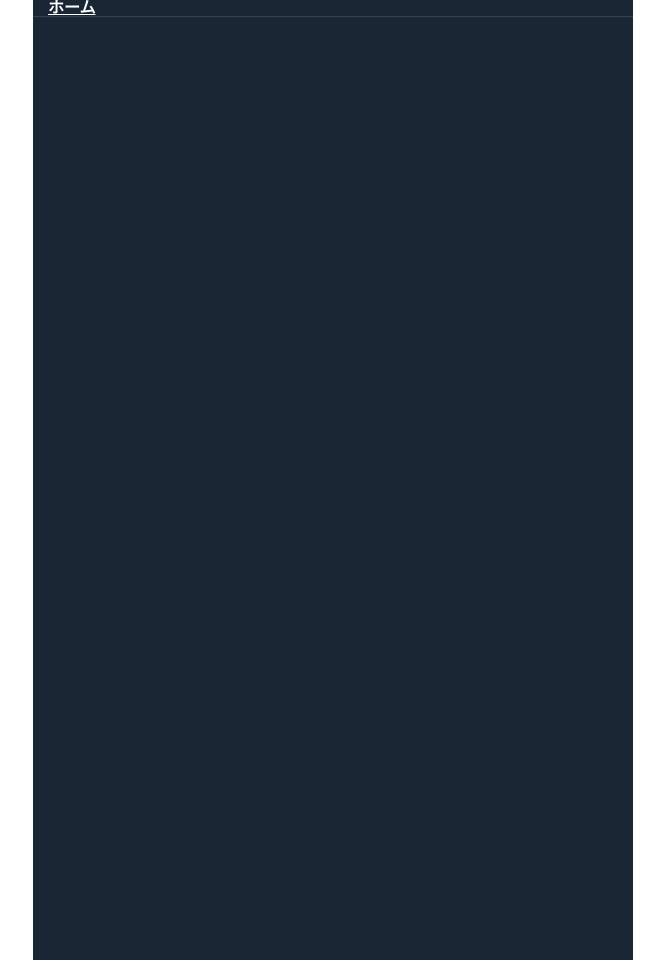
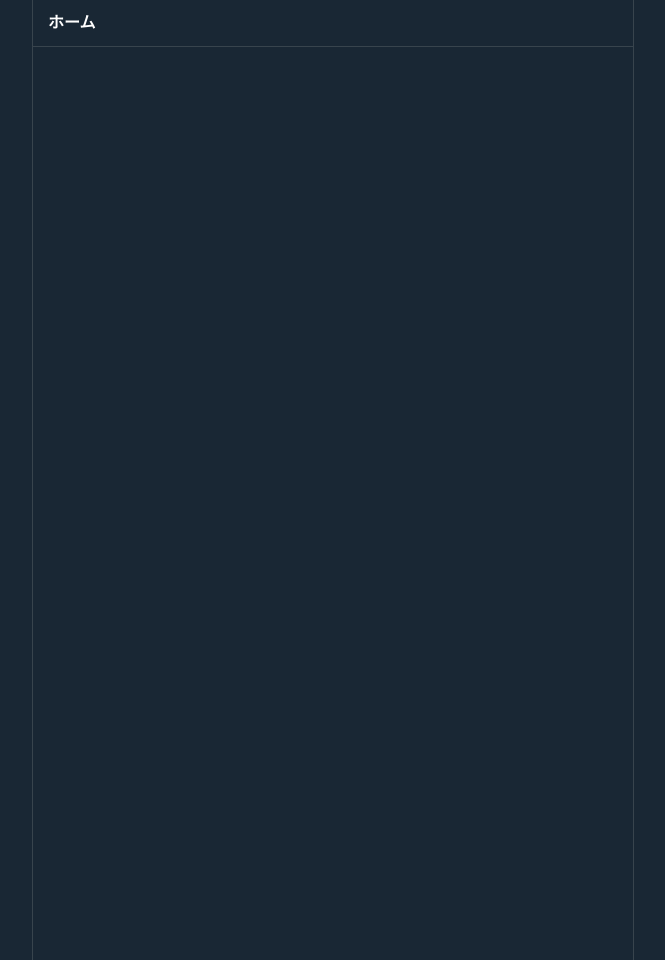
Before and after one commit to KotaIshimatsu/Twitter-replication, a plain HTML site: page index.html in a window 1280 px wide. Shown: the whole page, without its empty margins (307-972 px from the left). Drawn offline with nearby package versions, Linux system fonts and the light colour scheme.

Commit message:
no message

```diff
--- a/css/style.css
+++ b/css/style.css
@@ -1,17 +1,22 @@
+#wrapper {
+    background-color: #192734;
+}
 main {
     max-width: 600px;
     min-height: 960px;
     height: auto;
     margin: 0 auto;
-    background-color: #192734;
+    border-right: 1px solid #38444D;
+    border-left: 1px solid #38444D;
 }
 #home {
     border-bottom: 1px solid #38444D;
 }
 #home h3 {
-    padding: 0 15px;
+    padding: 15px;
 }
 #home h3 a {
     display: block;
     color: #ffffff;
+    text-decoration: none;
 }
--- a/index.html
+++ b/index.html
@@ -8,6 +8,7 @@
     <title>Twitter</title>
 </head>
 <body>
+    <div id="wrapper">
         <main>
             <div id="home">
                 <h3>
@@ -15,6 +16,7 @@
                 </h3>
             </div>
         </main>
+    </div>
     <script type="text/javascript" src="https://code.jquery.com/jquery-3.5.1.min.js"></script>
     <script src="js/script.js"></script>
 </body>
```
Lines whose indentation alone changed are shown as unchanged.
